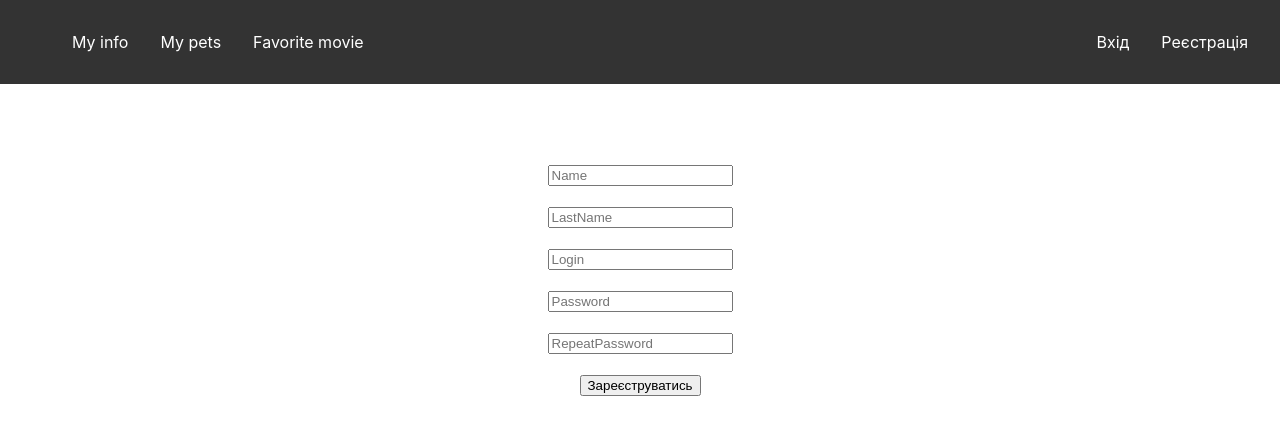
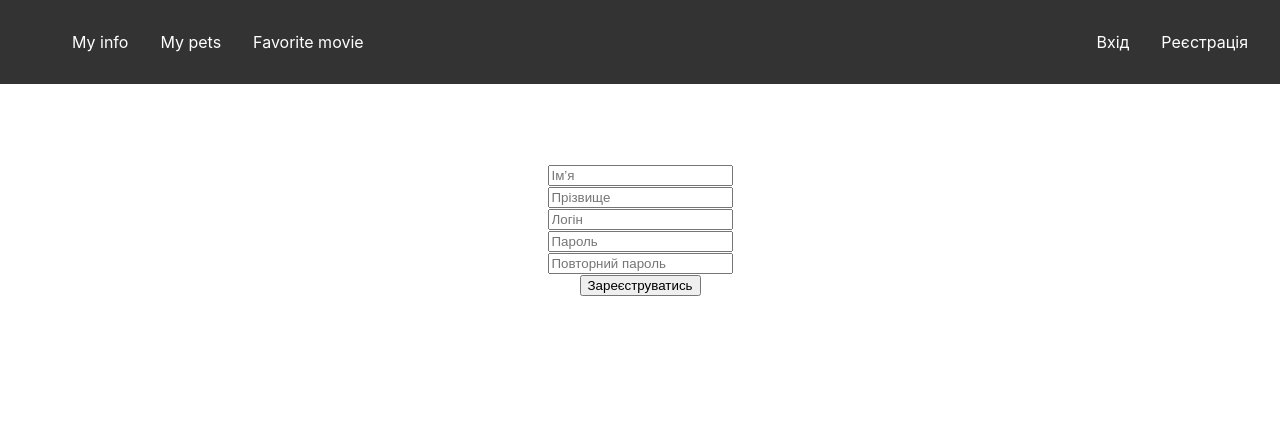
Before and after one commit to andrii9530/React, a React (Create React App) app: page /Register in a window 1280 px wide. Shown: the top 434 px of the page. Built offline with nearby package versions, Linux system fonts and the light colour scheme; the HTML template or start-up script is replaced by a standard one.

Commit message:
Update Register.jsx
Доробив завдання з реєстрацією

```diff
--- a/src/Components/Register/Register.jsx
+++ b/src/Components/Register/Register.jsx
@@ -4,11 +4,13 @@ import * as Yup from 'yup';
 
 const Register = () => {
   const LoginSchema = Yup.object().shape({
-    Name: Yup.string().required('Напишіть Ваше Імя'),
-    LastName: Yup.string().required('Напишіть Ваше Призвище'),
-    login: Yup.string().required('Напишіть Логін'),
-    password: Yup.string().required('Придумайте пароль'),
-    RepeatPassword: Yup.string().required('Повторіть пароль'),
+    Name: Yup.string().required('Обов’язкове поле'),
+    LastName: Yup.string().required('Обов’язкове поле'),
+    login: Yup.string().required('Обов’язкове поле'),
+    password: Yup.string().required('Обов’язкове поле'),
+    RepeatPassword: Yup.string()
+    .oneOf([Yup.ref('password'), null], 'Паролі повинні співпадати')
+    .required('Обов’язкове поле'),
   });
 
 
@@ -17,6 +19,7 @@ const Register = () => {
       initialValues={{Name: '',LastName: '',login: '',password: '',  RepeatPassword: '' }}
       validationSchema={LoginSchema}
       onSubmit={values => {
+        //Просто вивожу те що увів користувач
         console.log('Імя:', values.Name);
         console.log('Призвище:', values.LastName);
         console.log('Логін:', values.login);
@@ -35,48 +38,42 @@ const Register = () => {
       <Field
               type="text"
               name="Name"
-              placeholder="Name"
+              placeholder="Ім’я"
             />
             <ErrorMessage name="Name" component="div" />
           </div>
-      <br></br>
           <div>
             <Field
               type="text"
               name="LastName"
-              placeholder="LastName"
+              placeholder="Прізвище"
             />
             <ErrorMessage name="LastName" component="div" />
           </div>
-      <br></br>
           <div>
             <Field
               type="text"
               name="login"
-              placeholder="Login"
+              placeholder="Логін"
             />
             <ErrorMessage name="login" component="div" />
           </div>
-          <br />
           <div>
             <Field
               type="password"
               name="password"
-              placeholder="Password"
+              placeholder="Пароль"
             />
             <ErrorMessage name="password" component="div" />
           </div>
-      <br></br>
           <div>
             <Field
               type="password"
-              name="Repeatpassword"
-              placeholder="RepeatPassword"
+              name="RepeatPassword"
+              placeholder="Повторний пароль"
             />
-            <ErrorMessage name="Repeatpassword" component="div" />
+            <ErrorMessage name="RepeatPassword" component="div" />
           </div>
-
-      <br></br>
           <button type="submit" disabled={isSubmitting}>
             Зареєструватись
           </button>
```
Lines whose indentation alone changed are shown as unchanged.
